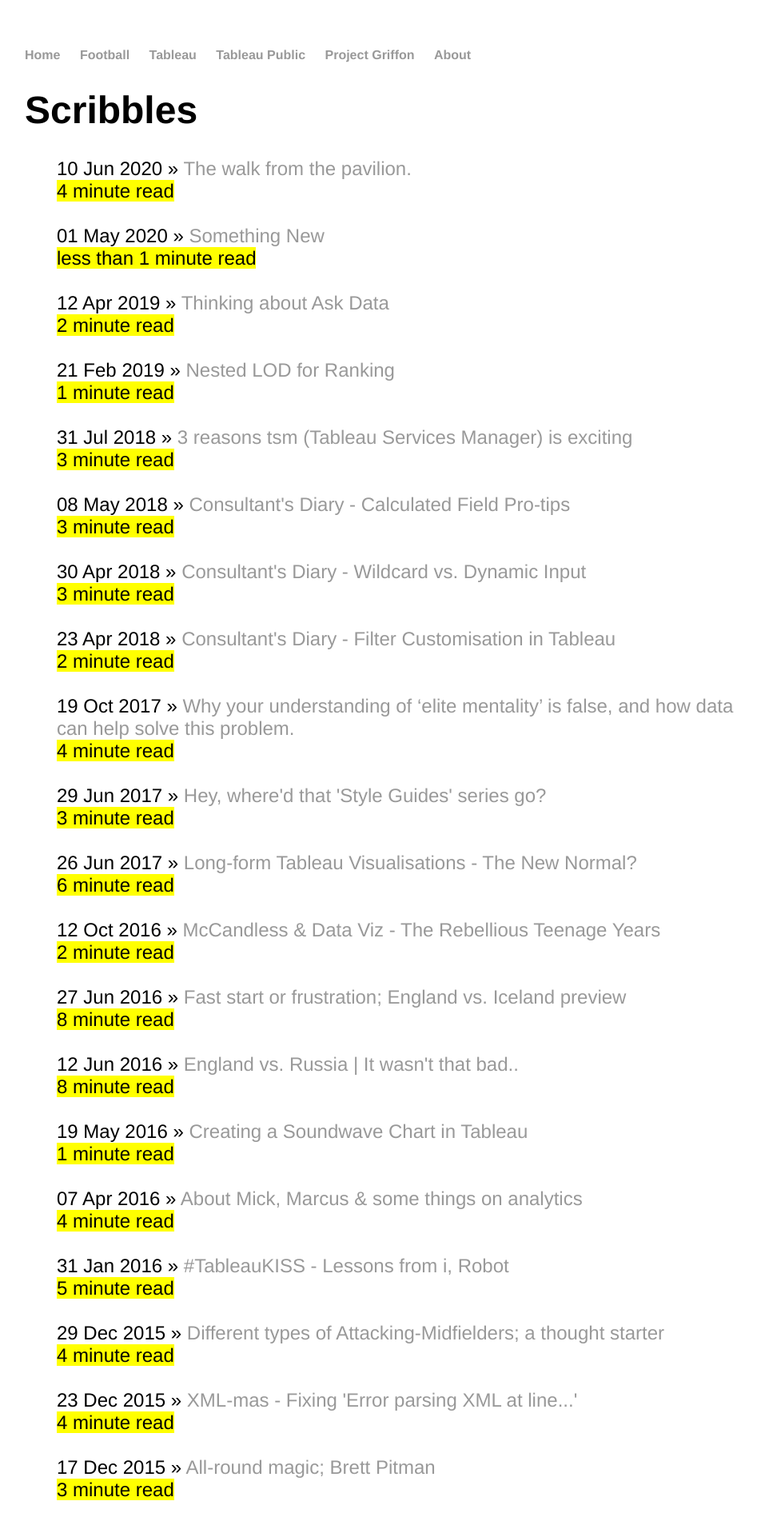
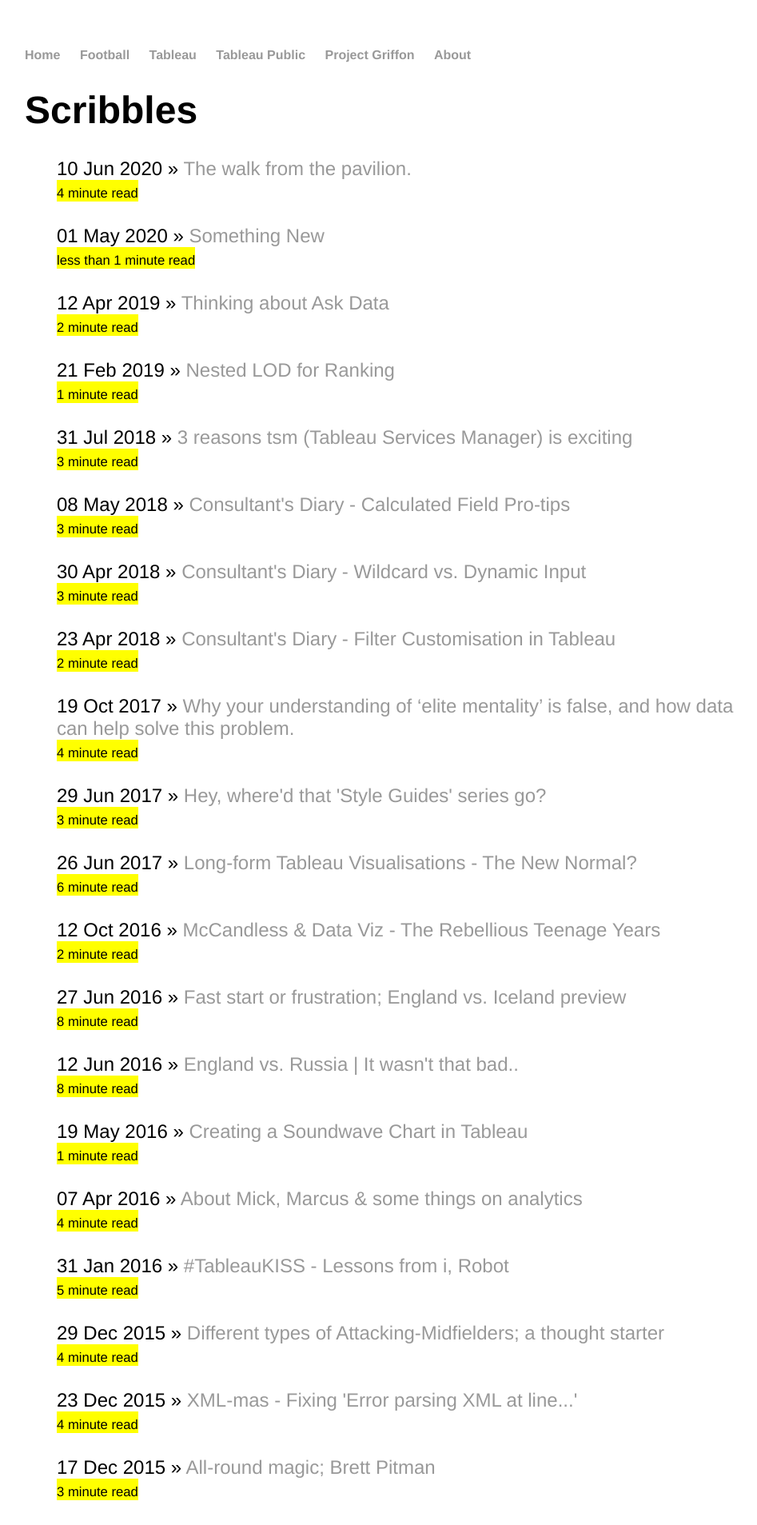
Before and after one commit to scribblr42/scribbles.github.io, a Jekyll site: the page built from index.html, in a window 1280 px wide. Shown: the top 1907 px of the page at 80% size, without its empty margins (161-1108 px from the left). Built offline with Jekyll 4.4.1, drawn with Linux system fonts in a browser that asks for light colours.

Commit message:
Update index.html

```diff
--- a/index.html
+++ b/index.html
@@ -7,7 +7,7 @@ title: Scribbles
 
 	  {% for post in site.posts %}
 	    <li><span>{{ post.date | date_to_string }}</span> » <a href="{{ post.url }}" title="{{ post.title }}">{{ post.title }}</a></li>
-		<mark><tiny>{% include read-time.html %}</tiny></mark>
+		<mark><small><small>{% include read-time.html %}</small></small></mark>
 		<br></br>
 	{% endfor %}
 	</ul>
```
